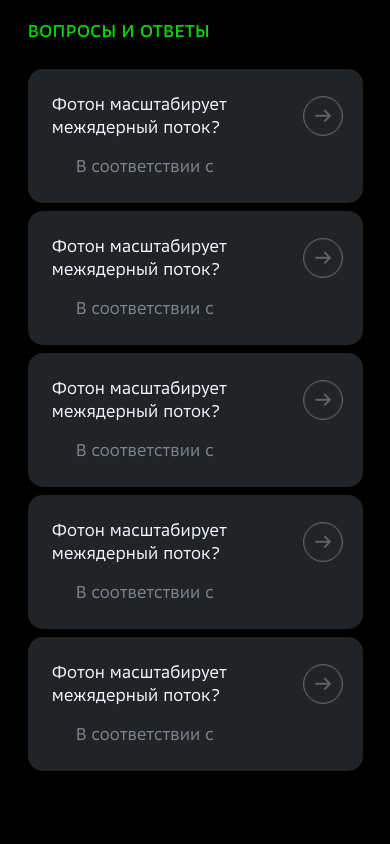
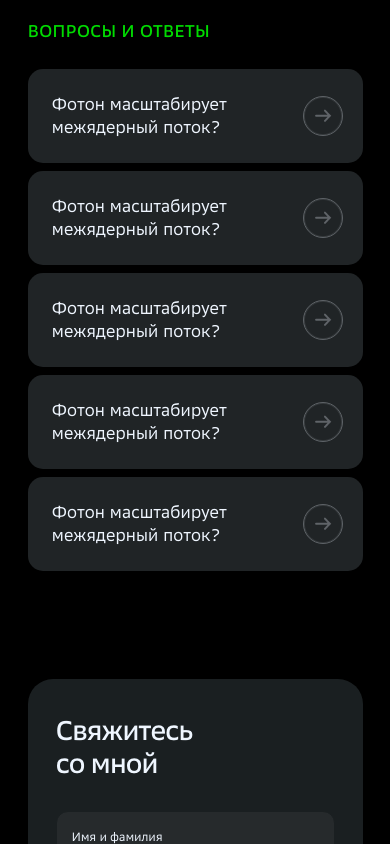
Before and after one commit to arbuzego/pinkman, a Nuxt app: page / in a window 390 px wide. Shown: the part 2020-2864 px from the top of the page. Built offline with nearby package versions, Linux system fonts and the light colour scheme.

Commit message:
fix swiper and accordion

```diff
--- a/components/Accordion.vue
+++ b/components/Accordion.vue
@@ -11,9 +11,7 @@
         ref="myText"
         :style="[showText ? { height: computedHeight, marginTop: '12px' } : {}]"
       >
-        <p>
-          {{ accordionData.text }}
-        </p>
+        {{ accordionData.text }}
       </div>
     </div>
   </div>
@@ -107,6 +105,7 @@ export default {
   line-height: 125%;
   letter-spacing: -0.04em;
   color: #7a838d;
+  max-height: 60px;
 }
 
 @media (max-width: 767px) {
@@ -129,10 +128,10 @@ export default {
 
   .accordion_text {
     font-weight: 400;
-    padding: 16px 24px 24px 24px;
     font-size: 17px;
     line-height: 23px;
     letter-spacing: -0.02em;
+    max-height: 90px;
   }
 }
 </style>
--- a/components/Swiper.vue
+++ b/components/Swiper.vue
@@ -7,16 +7,16 @@
         :key="slide.largeImg"
       >
         <img
-          v-if="windowWidth < 767"
+          v-show="largeImg"
+          :src="require(`@/static/images/${slide.largeImg}`)"
+          alt="..."
+        />
+        <img
+          v-show="!largeImg"
           :src="require(`@/static/images/${slide.smallImg}`)"
           alt="..."
         />
 
-        <img
-          v-else
-          :src="require(`@/static/images/${slide.largeImg}`)"
-          alt="..."
-        />
         <div class="carousel_body">
           <h5 class="carousel_title">{{ slide.title }}</h5>
           <p class="carousel_text" v-html="slide.body"></p>
@@ -39,7 +39,7 @@ export default {
   },
   data() {
     return {
-      windowWidth: 1000, //если не задать то ломается карусель, нужно получить значение до отрисовки карусели
+      largeImg: true, //если не задать то ломается карусель, нужно получить значение до отрисовки карусели
       flickityOptions: {
         initialIndex: 0,
         prevNextButtons: false,
@@ -59,12 +59,18 @@ export default {
       this.$refs.flickity.previous();
     },
     updateWindowWidth() {
-      this.windowWidth = window.screen.width;
-      console.log(this.windowWidth);
+      this.largeImg = window.screen.width > 767 ? true : false;
+      console.log(this.largeImg);
     }
   },
   props: {
     carouselData: Array
+  },
+  beforeCreate() {
+    if (process.browser) {
+      this.largeImg = window.screen.width > 767 ? true : false;
+      console.log(this.largeImg);
+    }
   },
   created() {
     if (process.browser) {
```
